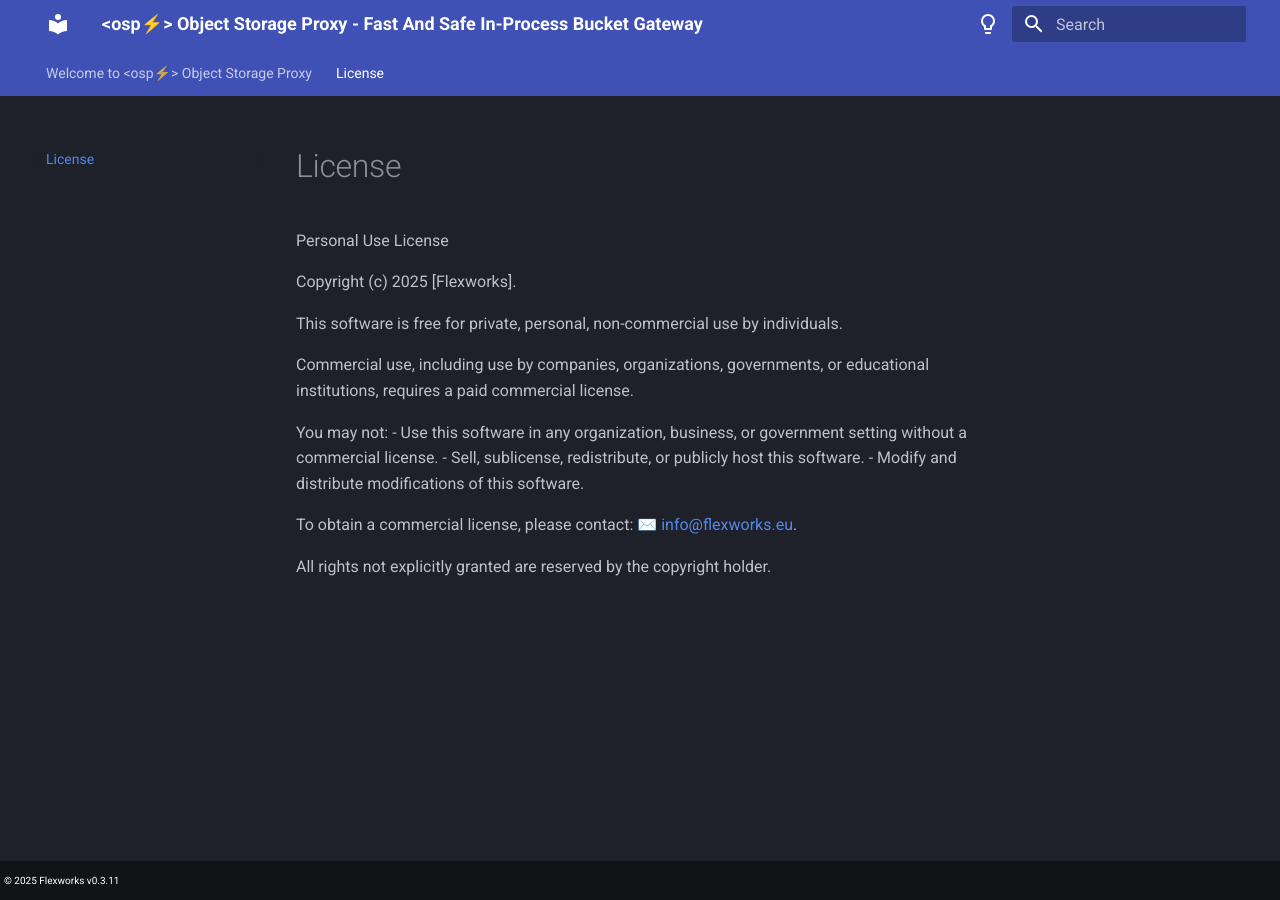
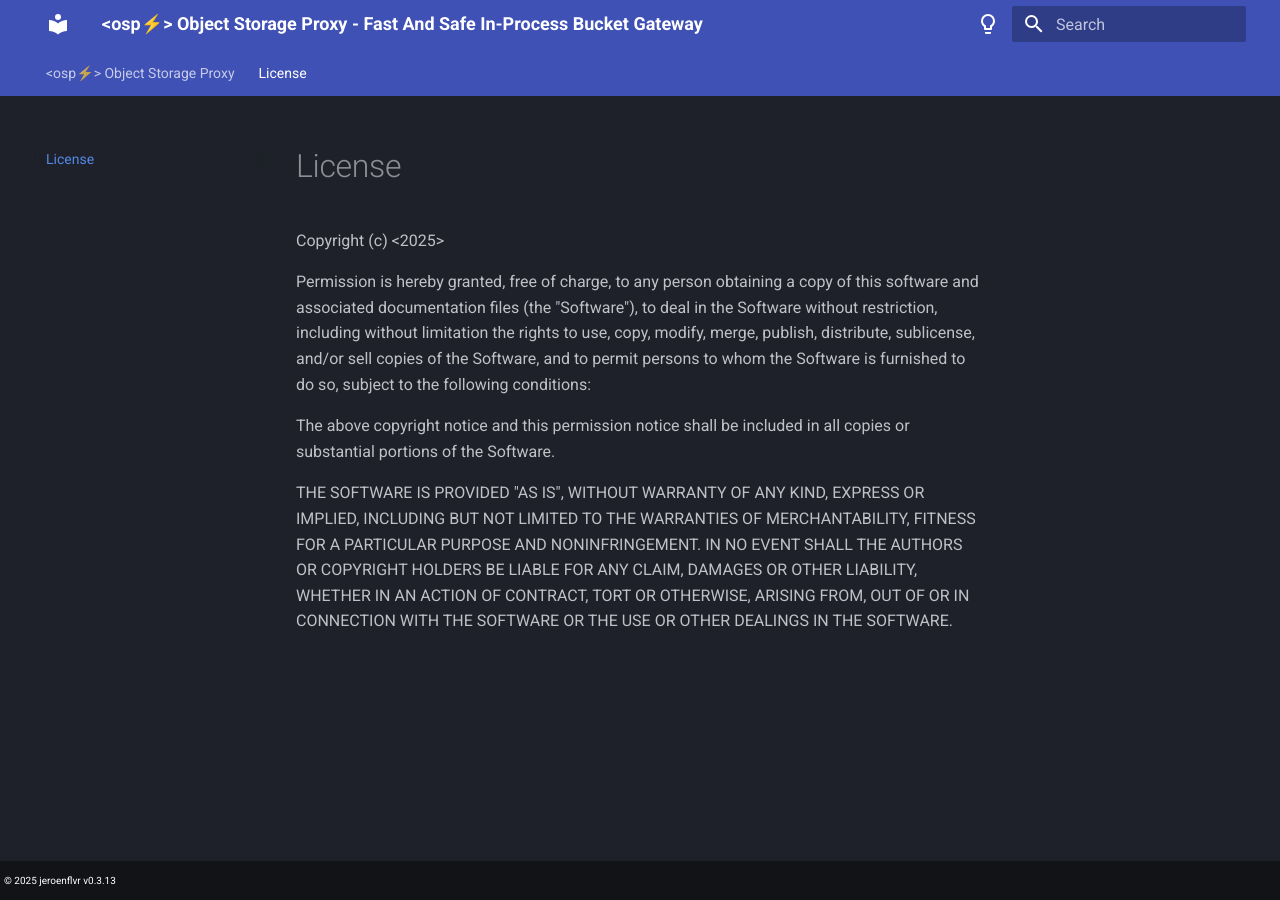
Before and after one commit to flexworks-eu/s4, an MkDocs documentation site: the page built from docs/license.md, in a window 1280 px wide. Built offline with MkDocs 1.6.1 and Material for MkDocs 9.7.7, drawn with Linux system fonts in a browser that asks for light colours.

Commit message:
feat: license change

```diff
--- a/docs/license.md
+++ b/docs/license.md
@@ -1,16 +1,22 @@
-Personal Use License
+Copyright (c) <2025> <copyright jeroen@flexworks.eu>
 
-Copyright (c) 2025 [Flexworks].
+ Permission is hereby granted, free of charge, to any person
+ obtaining a copy of this software and associated documentation
+ files (the "Software"), to deal in the Software without
+ restriction, including without limitation the rights to use,
+ copy, modify, merge, publish, distribute, sublicense, and/or sell
+ copies of the Software, and to permit persons to whom the
+ Software is furnished to do so, subject to the following
+ conditions:
 
-This software is free for private, personal, non-commercial use by individuals.
+ The above copyright notice and this permission notice shall be
+ included in all copies or substantial portions of the Software.
 
-Commercial use, including use by companies, organizations, governments, or educational institutions, requires a paid commercial license.
-
-You may not:
-- Use this software in any organization, business, or government setting without a commercial license.
-- Sell, sublicense, redistribute, or publicly host this software.
-- Modify and distribute modifications of this software.
-
-To obtain a commercial license, please contact: [✉️ info@flexworks.eu](mailto:info@flexworks.eu).
-
-All rights not explicitly granted are reserved by the copyright holder.
+ THE SOFTWARE IS PROVIDED "AS IS", WITHOUT WARRANTY OF ANY KIND,
+ EXPRESS OR IMPLIED, INCLUDING BUT NOT LIMITED TO THE WARRANTIES
+ OF MERCHANTABILITY, FITNESS FOR A PARTICULAR PURPOSE AND
+ NONINFRINGEMENT. IN NO EVENT SHALL THE AUTHORS OR COPYRIGHT
+ HOLDERS BE LIABLE FOR ANY CLAIM, DAMAGES OR OTHER LIABILITY,
+ WHETHER IN AN ACTION OF CONTRACT, TORT OR OTHERWISE, ARISING
+ FROM, OUT OF OR IN CONNECTION WITH THE SOFTWARE OR THE USE OR
+ OTHER DEALINGS IN THE SOFTWARE.
--- a/mkdocs.yml
+++ b/mkdocs.yml
@@ -45,4 +45,3 @@ markdown_extensions:
   - pymdownx.superfences
   - codehilite
   - attr_list
-  - pymdownx.superfences
--- a/overrides/partials/footer.html
+++ b/overrides/partials/footer.html
@@ -2,7 +2,7 @@
 <footer class="md-footer">
     <div class="md-footer-meta">
       <div class="md-footer-meta__inner">
-        <p>© 2025 Flexworks  v0.3.11</p>
+        <p>© 2025 jeroenflvr  v0.3.13</p>
       </div>
     </div>
   </footer>
```
Also changed, not shown: docs/index.md (+5 -4 lines), working/contact.md (+1 -1 lines).
